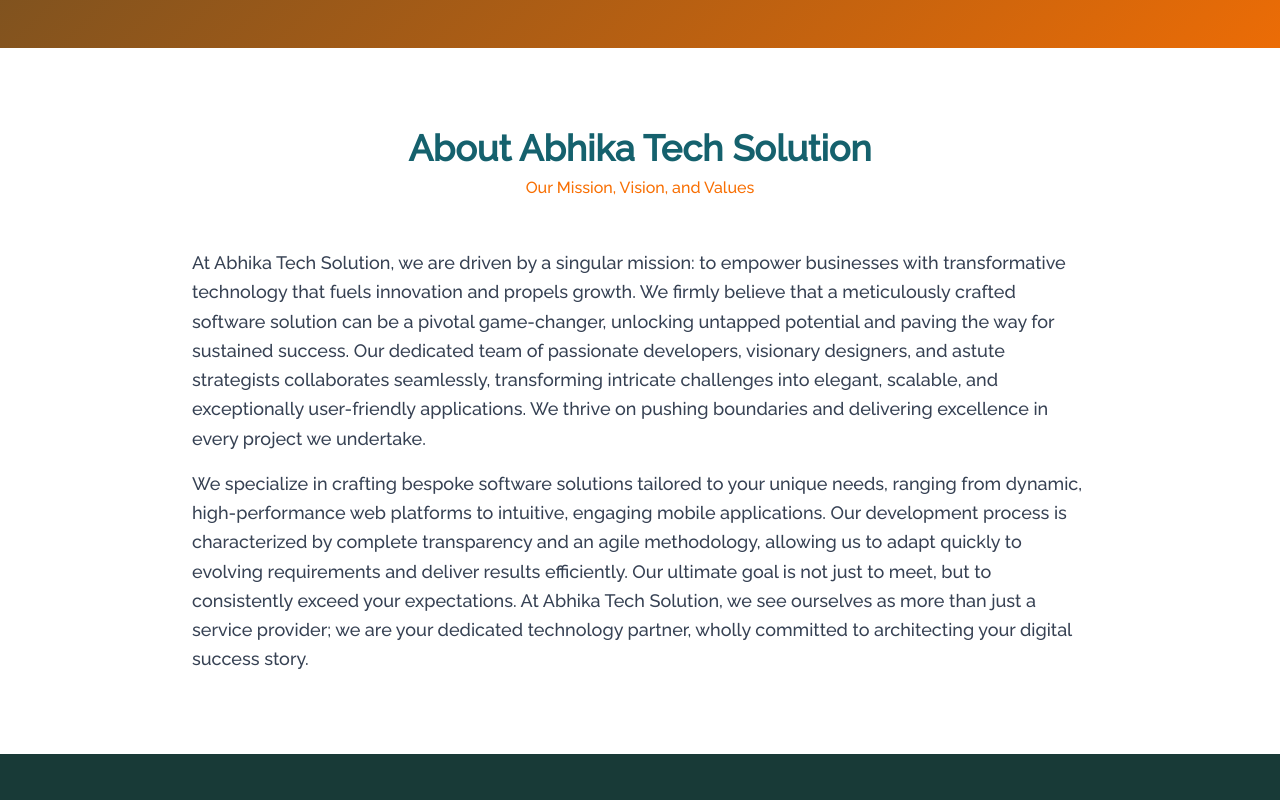
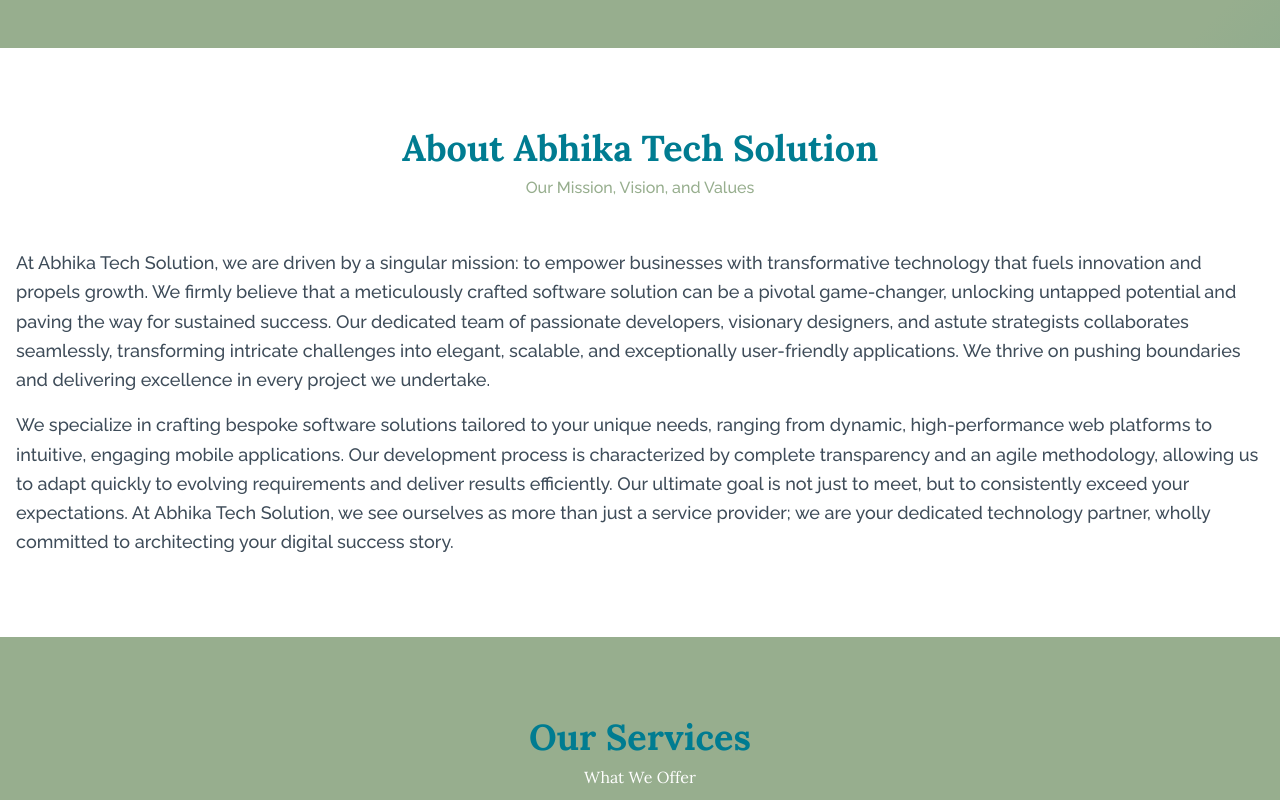
Before and after one commit to Innocent-Alive/abhika-tech-solutions, a React (Vite) app: page / in a window 1280 px wide. Shown: the part 820-1620 px from the top of the page. Built offline with nearby package versions, Linux system fonts and the light colour scheme.

Commit message:
changed color and font

```diff
--- a/index.html
+++ b/index.html
@@ -3,7 +3,10 @@
   <head>
     <meta charset="UTF-8" />
     <link rel="icon" type="image/png" href="./src/assets/logo.png" />
-    <meta name="viewport" content="width=device-width, initial-scale=1.0" />
+    <link rel="preconnect" href="https://fonts.googleapis.com">
+<link rel="preconnect" href="https://fonts.gstatic.com" crossorigin>
+<link href="https://fonts.googleapis.com/css2?family=Lora:ital,wght@0,400..700;1,400..700&display=swap" rel="stylesheet">
+<meta name="viewport" content="width=device-width, initial-scale=1.0" />
     <meta
       name="description"
       content="Abhika Tech Solutions - Your partner in innovative technology solutions."
--- a/src/components/About.jsx
+++ b/src/components/About.jsx
@@ -5,10 +5,10 @@
     <section id="about" className="py-20 bg-white">
       <div className="container mx-auto px-4">
         <div className="text-center mb-12">
-          <h2 className="text-4xl font-bold text-primary">About Abhika Tech Solution</h2>
-          <p className="text-secondary mt-2">Our Mission, Vision, and Values</p>
+          <h2 className="text-4xl font-bold font-header text-primary">About Abhika Tech Solution</h2>
+          <p className="text-secondary font-body mt-2">Our Mission, Vision, and Values</p>
         </div>
-        <div className="max-w-4xl mx-auto text-lg text-gray-700 leading-relaxed">
+        <div className="max-w- font-body mx-auto text-lg text-text leading-relaxed">
           <p className="mb-4">
             At Abhika Tech Solution, we are driven by a singular mission: to empower businesses with transformative technology that fuels innovation and propels growth. We firmly believe that a meticulously crafted software solution can be a pivotal game-changer, unlocking untapped potential and paving the way for sustained success. Our dedicated team of passionate developers, visionary designers, and astute strategists collaborates seamlessly, transforming intricate challenges into elegant, scalable, and exceptionally user-friendly applications. We thrive on pushing boundaries and delivering excellence in every project we undertake.
           </p>
--- a/src/components/Hero.jsx
+++ b/src/components/Hero.jsx
@@ -149,7 +149,7 @@
             <a
               ref={buttonRef}
               href="#services"
-              className="inline-block font-semibold py-4 px-10 rounded-lg border transition-all transform hover:scale-105 duration-300 shadow-xl text-lg hover:shadow-2x text-white bg-secondary hover:bg-primary"
+              className="inline-block font-semibold py-4 px-10 rounded-lg border transition-all transform hover:scale-105 duration-300 shadow-xl text-lg hover:shadow-2x text-white bg-primary hover:bg-secondary"
             >
               Explore Our Services
             </a>
--- a/src/components/Loader.jsx
+++ b/src/components/Loader.jsx
@@ -4,7 +4,7 @@
 const Loader = () => {
   return (
     <div className="flex justify-center items-center h-screen w-full bg-primary">
-      <DotLoader color="#F4A261" size={60} />
+      <DotLoader color="#97AE8E" size={60} />
     </div>
   );
 };
--- a/src/components/Services.jsx
+++ b/src/components/Services.jsx
@@ -27,8 +27,8 @@
     <section id="services" className="py-20 bg-tertiary">
       <div className="container mx-auto px-4">
         <div className="text-center mb-12">
-          <h2 className="text-4xl font-bold text-background">Our Services</h2>
-          <p className="text-secondary mt-2">What We Offer</p>
+          <h2 className="text-4xl font-bold text-primary">Our Services</h2>
+          <p className="text-white mt-2">What We Offer</p>
         </div>
         <div className="grid grid-cols-1 md:grid-cols-3 gap-10">
           {services.map((service, index) => (
--- a/src/index.css
+++ b/src/index.css
@@ -6,12 +6,14 @@
 }
 
 @theme {
-  --color-primary: #15616d;
-  --color-secondary: #F86F03;
-  --color-tertiary: #183a37;
-  --color-background: #F5F9F9;
-  --color-text: #212529;
-  --font-header: "Raleway", sans-serif;
+  --color-tertiary:#97AE8E;
+  --color-secondary:#97AE8E;
+  --color-primary:#007C91;
+  --color-background: #F6F6F6;
+  --color-additional:#c9d8c5;
+  --color-text:#3E4C59;
+  --font-body: "Raleway", sans-serif;
+ --font-header:"Lora", sans-serif;
 }
 
 html {
--- a/tailwind.config.js
+++ /dev/null
@@ -1,26 +0,0 @@
-/** @type {import('tailwindcss').Config} */
-export default {
-  content: [
-    "./index.html",
-    "./src/**/*.{js,ts,jsx,tsx}",
-  ],
-  theme: {
-    extend: {
-      colors: {
-        primary: 'var(--color-primary)',
-        secondary: 'var(--color-secondary)',
-        tertiary: 'var(--color-tertiary)',
-        accent: 'var(--color-accent)',
-        light: 'var(--color-light)',
-        lightest: 'var(--color-lightest)',
-        background: 'var(--color-background)',
-        text: 'var(--color-text)',
-      },
-      fontFamily: {
-        header: ['Raleway', 'sans-serif'],
-      },
-
-    },
-  },
-  plugins: [],
-}
```
